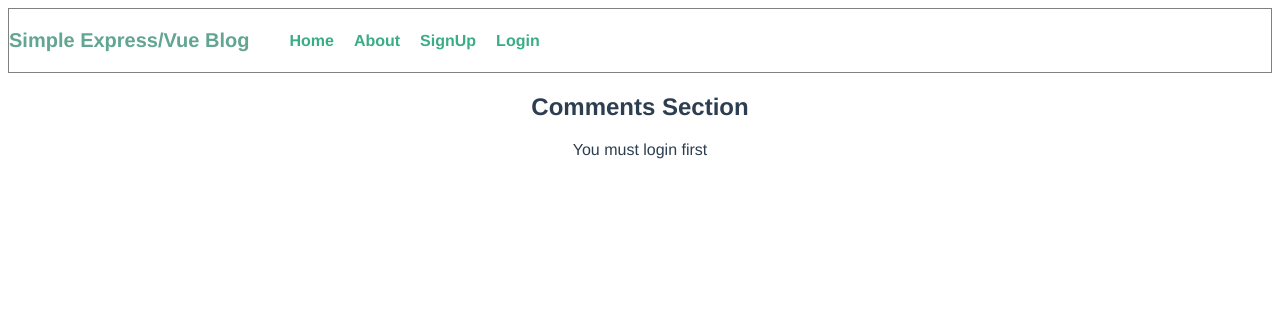
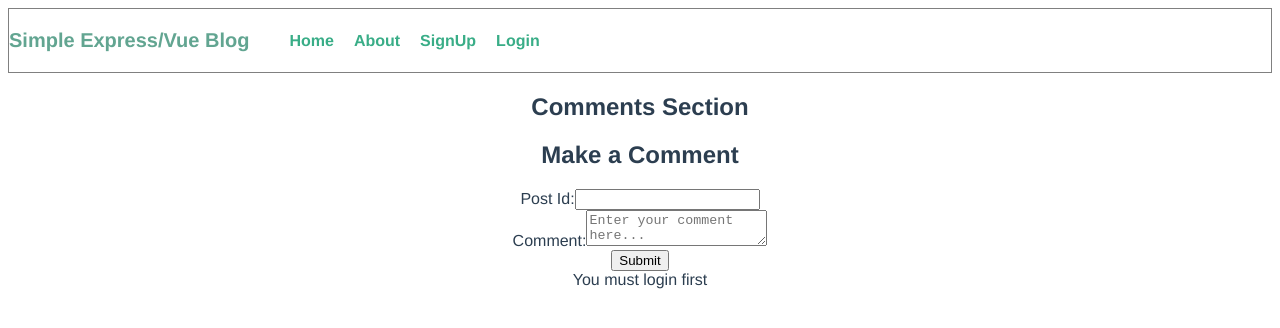
Before and after one commit to IceCode18/CS490R-web-api-practice, a Vue app in the folder client/: page /comments in a window 1280 px wide. Shown: the top 328 px of the page. Built offline with nearby package versions, Linux system fonts and the light colour scheme.

Commit message:
Change comment form into a component and add event-bus for it to communicate with comments page

```diff
--- a/client/src/views/CreateComment.vue
+++ b/client/src/components/CreateComment.vue
@@ -1,6 +1,7 @@
 <template>
     <div class="CommentForm">
         <h2>Make a Comment</h2>
+        <div class="comment-form">
             <form name="commentForm" @submit.prevent="handleComment">
                 <div v-if="message" id="message"> {{message}}</div>
                 <div class="form_row">
@@ -18,9 +19,11 @@
                 </div>
             </form>
         </div>
+    </div>
 </template>
 <script scoped>
 import CommentService from "@/services/comment";
+import EventBus from "@/services/comment-event";
 export default {
     name: "CommentForm",
     data(){
@@ -42,10 +45,12 @@ export default {
                     post_id: this.post_id,
                     body: this.body
                 })
-                .then((user) => {
-                    console.log(user);
+                .then((com) => {
+                    console.log(com);
                     this.message = "Comment submit initiated";
-                    this.$router.push("/refresh");
+                    EventBus.$emit('comment-submit', com);
+                    this.post_id = null;
+                    this.body = null;
                 })
                 .catch((err) => {
                     console.log(err);
--- a/client/src/components/TheNavigation.vue
+++ b/client/src/components/TheNavigation.vue
@@ -13,13 +13,6 @@
                 :to="{ name: 'Comments'}"
                 class="links"
                 >Comments
-                </router-link>
-            </li>
-            <li v-if="$store.getters.loggedIn">
-                <router-link
-                :to="{ name: 'CreateComment'}"
-                class="links"
-                >Create Comment
                 </router-link>
             </li>
             <li v-if="!$store.getters.loggedIn">
--- a/client/src/router/index.js
+++ b/client/src/router/index.js
@@ -40,12 +40,12 @@ const routes = [
     component: () =>
       import(/* webpackChunkName: "comment" */ "../views/Comment.vue")
   },
-  {
-    path: "/create_comment",
-    name: "CreateComment",
-    component: () =>
-      import(/* webpackChunkName: "comments" */ "../views/CreateComment.vue")
-  }
+  // {
+  //   path: "/create_comment",
+  //   name: "CreateComment",
+  //   component: () =>
+  //     import(/* webpackChunkName: "comments" */ "../views/CreateComment.vue")
+  // }
 ];
 
 const router = new VueRouter({
@@ -53,4 +53,5 @@ const router = new VueRouter({
   routes: routes,
 });
 
+
 export default router;
--- /dev/null
+++ b/client/src/services/comment-event.js
@@ -0,0 +1,3 @@
+import Vue from 'vue';
+var EventBus = new Vue();
+export default EventBus;
--- a/client/src/views/Comment.vue
+++ b/client/src/views/Comment.vue
@@ -59,6 +59,7 @@ export default {
     border: 1px solid #efefef;
     background: #fafafa;
     text-align: left;
+    word-wrap: break-word;
 }
 .detail{
     padding: 10px;
--- a/client/src/views/Comments.vue
+++ b/client/src/views/Comments.vue
@@ -1,6 +1,7 @@
 <template>
-    <div class="comments" >
+    <div class="comments" :key="componentKey">
         <h2>Comments Section</h2>
+        <CreateComment />
         <div class="messages" v-if="this.message">
             {{ this.message }}
         </div>
@@ -17,12 +18,14 @@
     </div>
 </template>
 <script>
-
+import CreateComment from "@/components/CreateComment";
+import EventBus from "@/services/comment-event";
 import CommentService from "@/services/comment";
 export default {
     data() {
         return {
             comments: [],
+            componentKey: 0,
             message: "Loading Comments"
         };
     },
@@ -30,6 +33,18 @@ export default {
         console.log("Load Comments Here.");
         if (this.$store.getters.loggedIn){
             const token = this.$store.getters.token;
+            EventBus.$on('comment-submit', () => {
+                console.log("emitted");
+                this.componentKey += 1;
+                this.updateComments(token);
+            })
+            this.updateComments(token);
+        } else {
+            this.message = "You must login first";
+        }
+    },
+     methods: {
+         updateComments(token) {
             CommentService.getComments(token)
                 .then((data) => {
                     this.comments = data;
@@ -39,10 +54,12 @@ export default {
                     console.log("Error getting comments: ", err);
                     this.message = "Error getting comments";
                 });
-        } else {
-            this.message = "You must login first";
          }
+    },
+    components: {
+        CreateComment
     }
+
 };
 </script>
 <style scoped>
@@ -69,6 +86,7 @@ export default {
     padding: 5px;
     margin-left: 50px;
     color: #284147;
+    word-wrap: break-word;
 }
 a{
     text-decoration: none;
```
Lines whose indentation alone changed are shown as unchanged.
